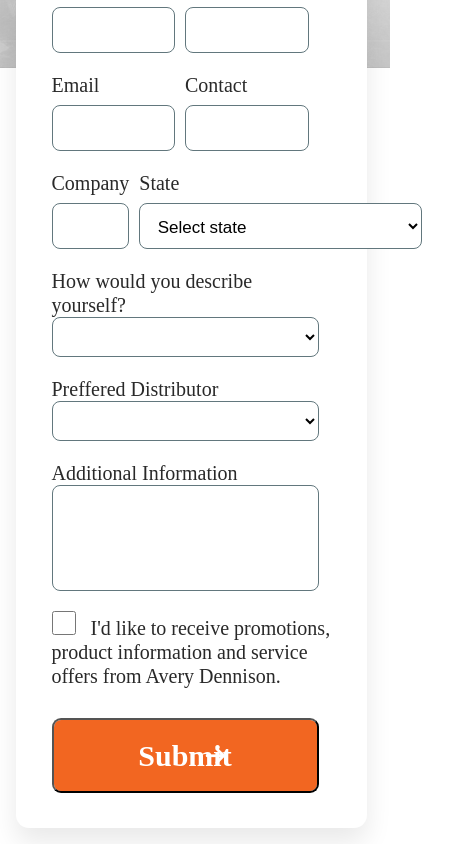
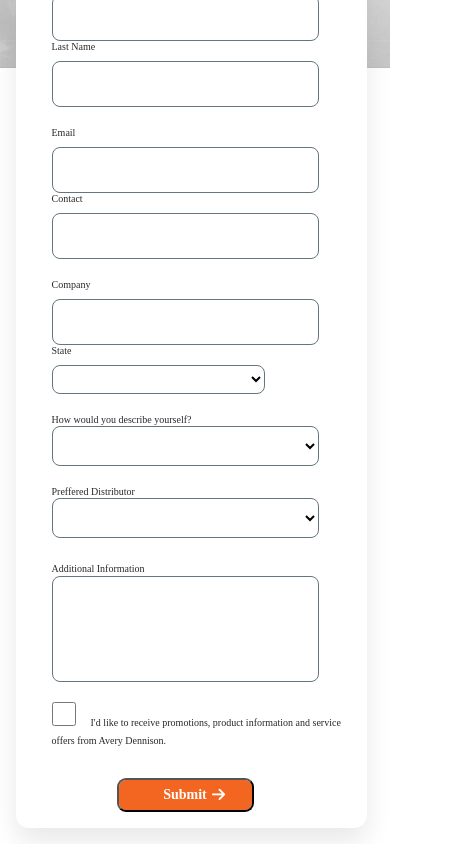
Before and after one commit to Bhushan727/alphaagency, a React (Create React App) app: page / in a window 390 px wide. Shown: the part 860-1704 px from the top of the page, 470 px wide, since content can reach past the window. Built offline with nearby package versions, Linux system fonts and the light colour scheme; a web font is replaced by a local one.

Commit message:
improved css

```diff
--- a/src/App.css
+++ b/src/App.css
@@ -7,3 +7,9 @@
     align-items: center;
     font: normal normal 300 16px/19px "AktifoLight";
 }
+
+@media screen and (max-width: 650px) {
+    .copyRit{
+        font: normal normal 300 8px/9px "AktifoLight";
+    }
+}
--- a/src/components/Footer/Footer.css
+++ b/src/components/Footer/Footer.css
@@ -28,3 +28,24 @@
     color: #727272;
     font: normal normal 300 13px/24px "AktifoLight";
 }
+
+@media screen and (max-width: 650px) {
+
+    .footerContainer{
+        flex-direction: column;
+    }
+    .footerOne>img{
+        width: 156px;
+        height: 53px;
+    }
+    .fOneHead{
+        display: none;
+    }
+    .fTwoPara{
+        font: normal normal 300 11px/13px "AktifoLight";
+    }
+    .fThreePara{
+        font: normal normal 300 8px/14px "AktifoLight";
+    }
+
+}
--- a/src/components/Form/Form.css
+++ b/src/components/Form/Form.css
@@ -149,5 +149,41 @@
         top: 80vh;
         width: 90%;
     }
+    .inputContainer{
+        flex-direction: column;
+    }
+
+    .inputUnit>label{
+        font: normal normal 300 10px/12px "AktifoLight";
+    }
+    .inpuunit>input{
+        width: 80%;
+height: 18px;
+font-size: 10px;
+    }
+    .inputUnit>select{
+        width: 80%;
+        height: 18px;
+    }
+    .inputUnitTwo{
+        font: normal normal 300 10px/12px "AktifoLight";
+    }
+    .inputUnitTwo>label{
+        font: normal normal 300 10px/12px "AktifoLight";
+    }
+    .inputUnitThree>label{
+        font: normal normal 300 10px/12px "AktifoLight";
+    }
+    .checkLabel{
+        font: normal normal 300 10px/12px "AktifoLight";
+    }
+    .submit-btn{
+       font-size: 15px;
+    }
+    .inputBtnContainer>input{
+        width: 137px;
+        height: 34px;
+        font: normal normal 600 14px/17px "AktifoSemiBold";
+    }
 
 }
```
